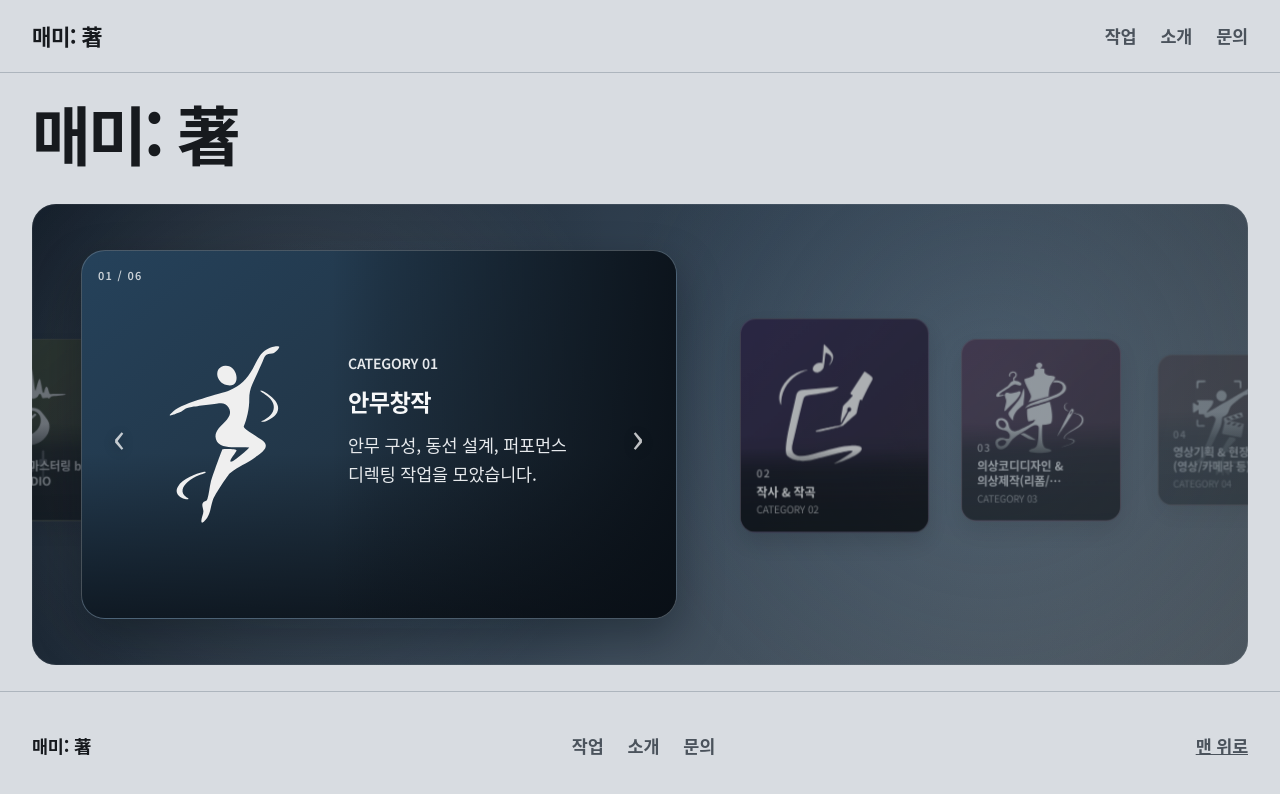
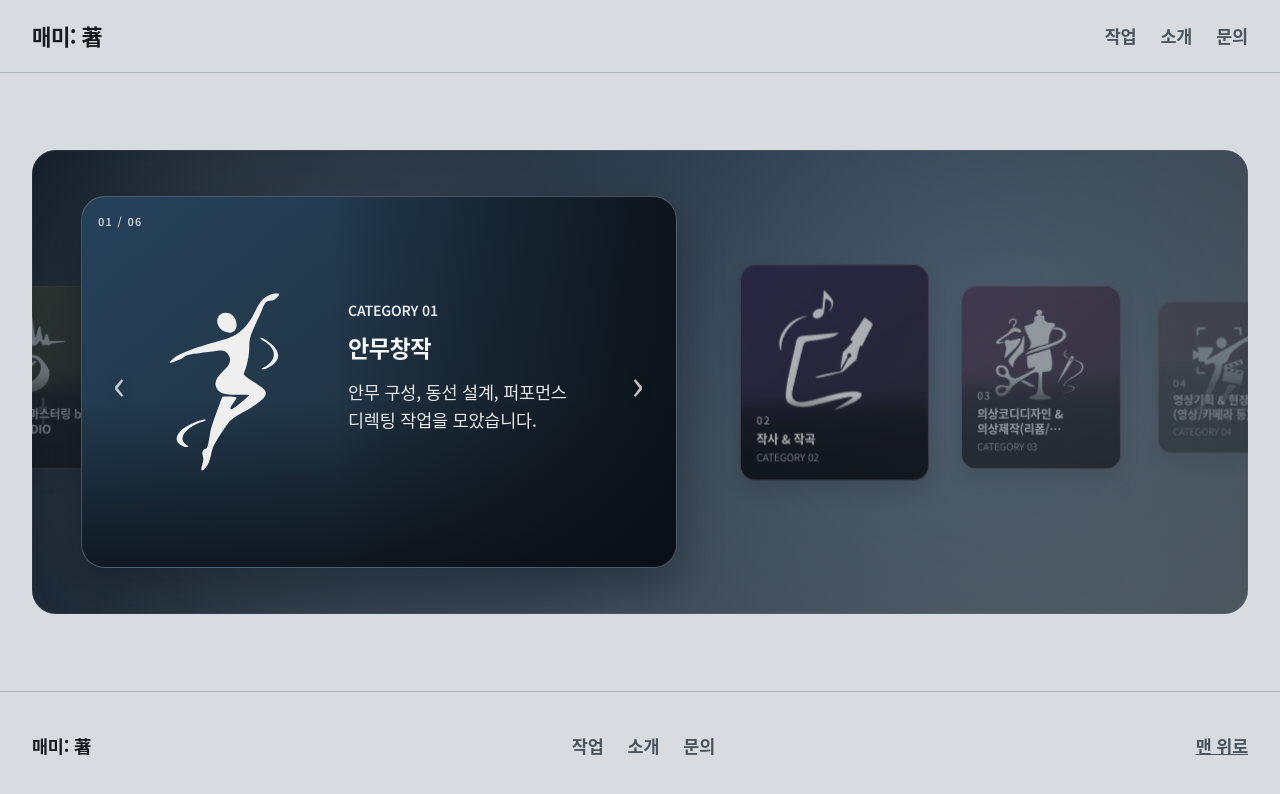
Before and after one commit to MAMIJAismanager/MMJ-site, a Nuxt app: page / in a window 1280 px wide. Shown: the top 794 px of the page. Built offline with nearby package versions, Linux system fonts and the light colour scheme.

Commit message:
feat: apply MMJ-UI26 viewport-locked home showcase

```diff
--- a/app/assets/css/home-page.css
+++ b/app/assets/css/home-page.css
@@ -1,15 +1,60 @@
 .mm-home-page {
   display: grid;
-  gap: clamp(var(--mm-space-5), 3vw, var(--mm-space-7));
+  grid-template-rows: minmax(0, 1fr);
+  gap: 0;
 }
 
 .mm-home-page .mm-showcase {
   margin-block-start: 0;
 }
 
-@media (max-width: 38rem) {
-  .mm-home-page {
-    gap: var(--mm-space-5);
+/*
+ * MMJ-UI26 mobile home viewport ownership.
+ * The layout owns the dynamic viewport; the header and audio host consume
+ * their intrinsic rows, and main/showcase inherit the remaining height.
+ */
+@media (max-width: 47.999rem) {
+  .mm-layout--viewport-home {
+    grid-template-rows: auto minmax(0, 1fr) auto;
+    width: 100%;
+    height: 100svh;
+    height: 100dvh;
+    min-height: 0;
+    overflow: hidden;
+    overscroll-behavior: none;
+  }
+
+  .mm-layout--viewport-home .mm-main {
+    min-height: 0;
+    overflow: hidden;
+  }
+
+  .mm-layout--viewport-home .mm-home-page {
+    grid-template-rows: minmax(0, 1fr);
+    height: 100%;
+    min-height: 0;
+    gap: 0;
+    padding-block-start: var(--mm-space-3);
+    padding-block-end: max(
+      var(--mm-space-3),
+      env(safe-area-inset-bottom)
+    );
+  }
+
+  .mm-home-page .mm-showcase {
+    position: relative;
+    grid-template-rows: minmax(0, 1fr);
+    height: 100%;
+    min-height: 0;
+    gap: 0;
+    margin-block-start: 0;
+  }
+
+  .mm-layout--viewport-home
+  .mm-home-page
+  .mm-showcase__magazine-viewport {
+    height: 100%;
+    min-height: 0;
   }
 }
 
@@ -27,25 +72,16 @@
     overflow: hidden;
   }
 
-  .mm-home-page {
-    grid-template-rows: auto minmax(0, 1fr);
+  .mm-layout--viewport-home .mm-home-page {
+    grid-template-rows: minmax(0, 1fr);
     height: 100%;
     min-height: 0;
-    gap: clamp(var(--mm-space-5), 3vw, var(--mm-space-7));
+    gap: 0;
     padding-block: clamp(
       var(--mm-space-5),
       3.2vh,
       var(--mm-space-7)
     );
-  }
-
-  .mm-home-page .mm-page__header {
-    gap: clamp(var(--mm-space-2), 1vh, var(--mm-space-4));
-    max-width: none;
-  }
-
-  .mm-home-page .mm-display-title {
-    font-size: clamp(4rem, 4.75vw, 5.75rem);
   }
 
   .mm-home-page .mm-showcase {
@@ -62,8 +98,9 @@
   }
 }
 
-@media (max-width: 79.999rem), (max-height: 44.999rem) {
-  .mm-home-page {
+@media (min-width: 48rem) and (max-width: 79.999rem),
+  (min-width: 48rem) and (max-height: 44.999rem) {
+  .mm-layout--viewport-home .mm-home-page {
     min-height: auto;
   }
 }
--- a/app/pages/index.vue
+++ b/app/pages/index.vue
@@ -19,23 +19,14 @@ const showcasePreviewProjects = createHomeShowcasePreview(
 </script>
 
 <template>
-  <section
+  <div
     class="mm-page mm-home-page"
     data-mm-page="home"
   >
-    <header class="mm-page__header">
-      <h1
-        class="mm-display-title"
-        data-mm-title-probe
-      >
-        매미: 著
-      </h1>
-    </header>
-
     <ProjectShowcaseRail
       :projects="showcasePreviewProjects"
     />
-  </section>
+  </div>
 </template>
 
 <style src="~/assets/css/home-page.css"></style>
```
